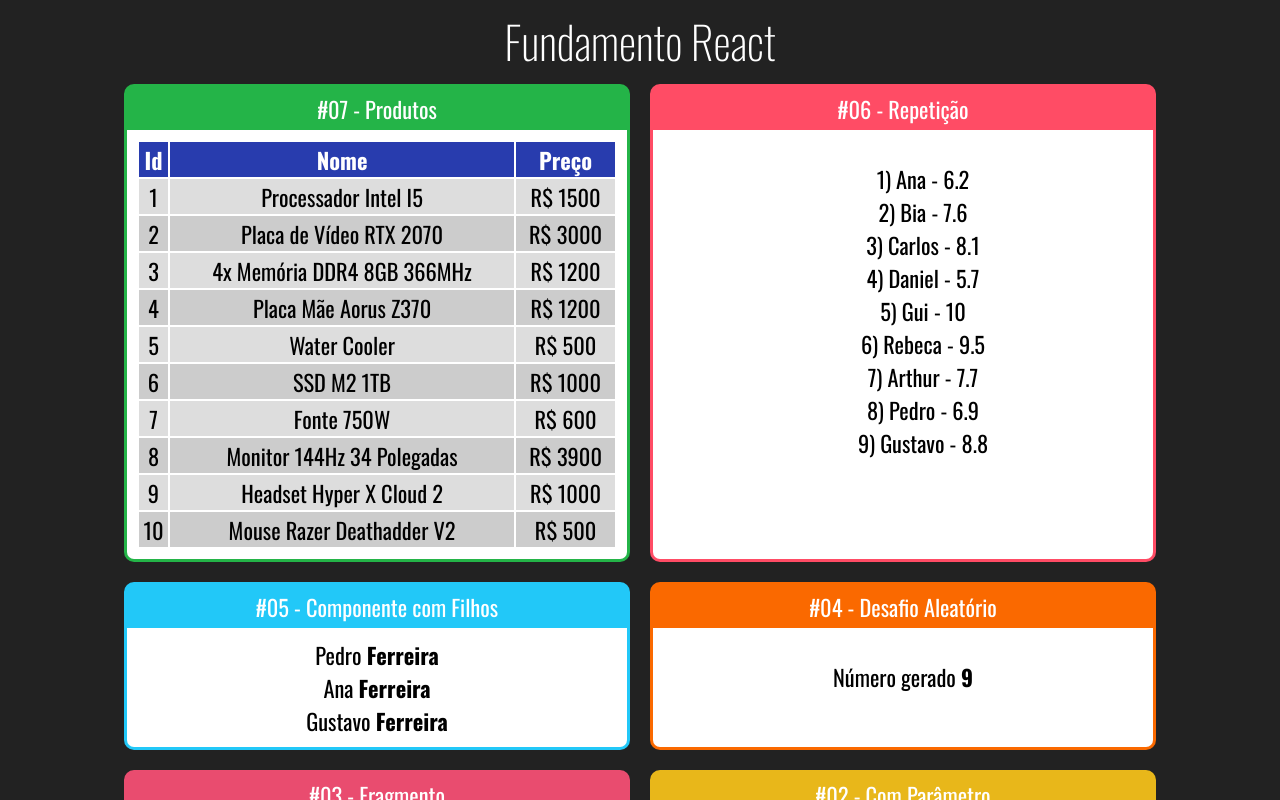
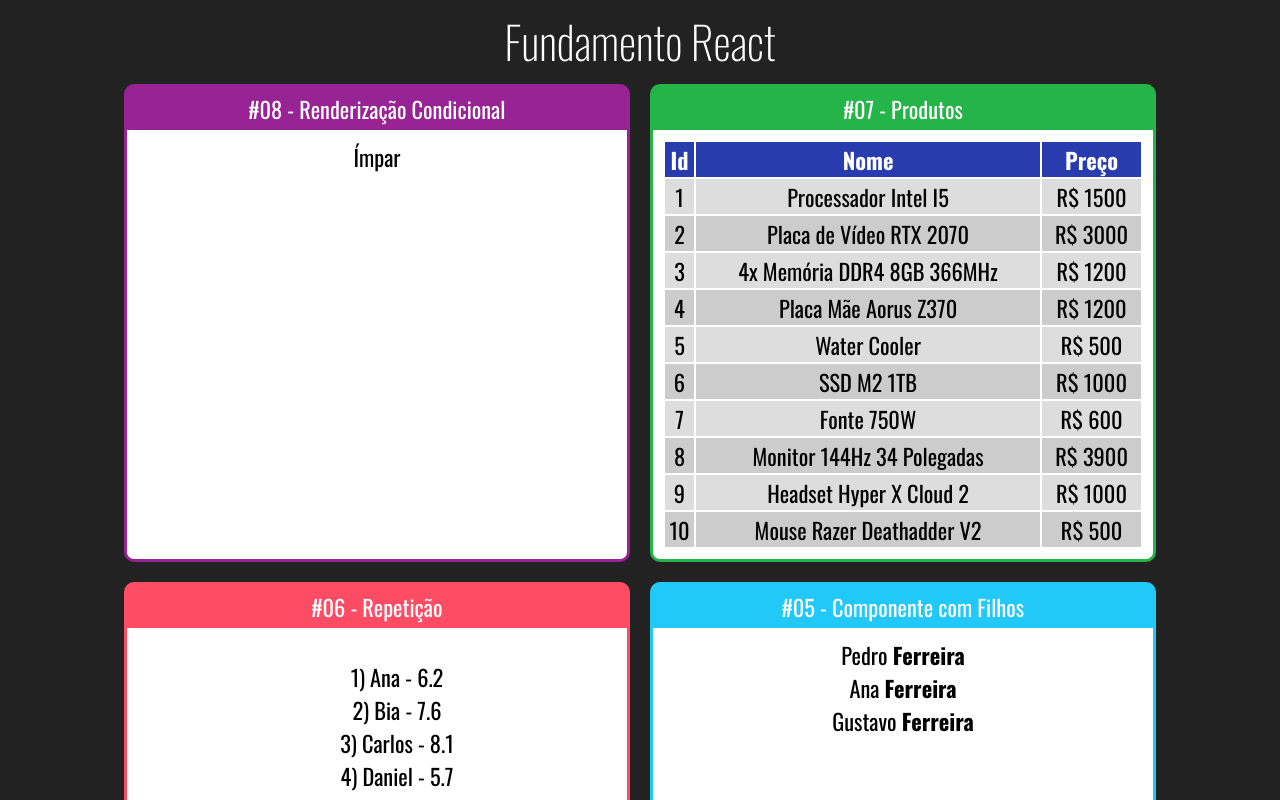
Before and after one commit to DevDaniloFerrari/fundamentos-react, a React (Create React App) app: page / in a window 1280 px wide. Shown: the top 800 px of the page. Built offline with nearby package versions, Linux system fonts and the light colour scheme.

Commit message:
criando componente par ou impar

```diff
--- a/src/App.jsx
+++ b/src/App.jsx
@@ -10,12 +10,17 @@
 import FamiliaMembro from './components/basicos/FamiliaMembro';
 import ListaAlunos from './components/repeticao/ListaAlunos';
 import TabelaProdutos from './components/repeticao/TabelaProdutos';
+import ParOuImpar from './components/condicional/ParOuImpar';
 
 export default () =>
     <div className="App">
         <h1>Fundamento React</h1>
 
         <div className="Cards">
+            <Card titulo="#08 - Renderização Condicional" color="#982395">
+                <ParOuImpar numero={21}></ParOuImpar>
+            </Card>
+
             <Card titulo="#07 - Produtos" color="#24b448">
                 <TabelaProdutos></TabelaProdutos>
             </Card>
--- /dev/null
+++ b/src/components/condicional/ParOuImpar.jsx
@@ -0,0 +1,12 @@
+import React from 'react'
+
+export default function ParOuImpar(props) {
+    const isPar = props.numero % 2 === 0;
+    return (
+        <div>
+            {
+                isPar ? <span>Par</span> : <span>Ímpar</span>
+            }
+        </div>
+    )
+}
```
Also changed, not shown: 1 other file (tests, documents, lock files or other folders).
